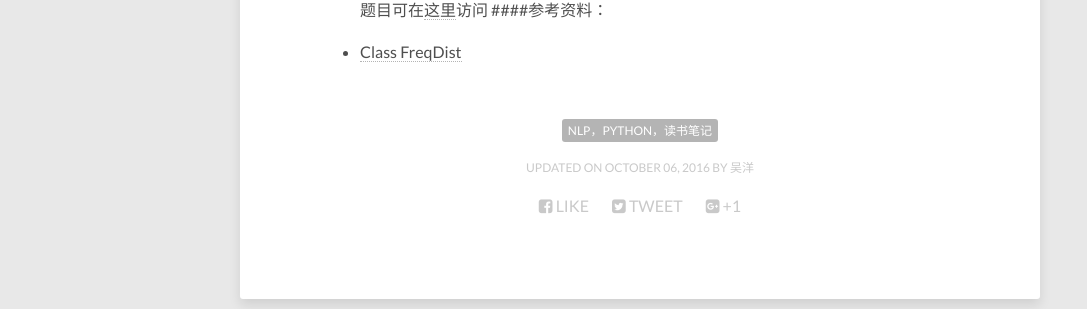
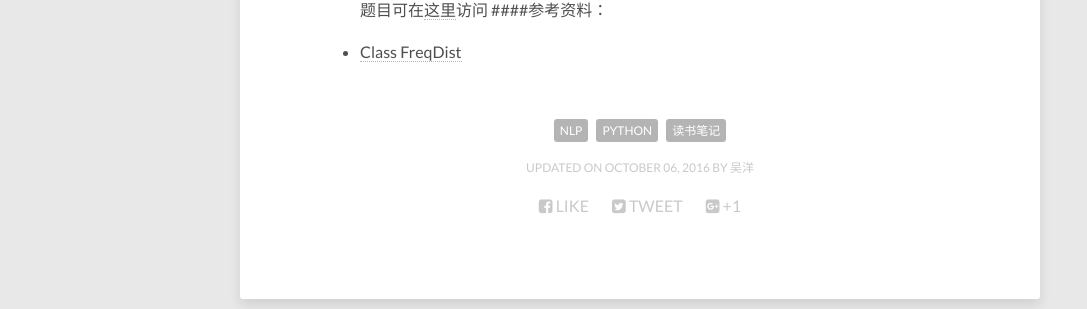
Before and after one commit to JLU-WuYang/JLU-WuYang.github.io, a Jekyll site: the page built from _posts/2016-10-06-NLP-WITH-PYTHON-1.md, in a window 1280 px wide and 900 px high, scrolled down 5642 px. Shown: the part 137-446 px from the top of the window, without its empty margins (0-1087 px from the left). Built offline with Jekyll 4.4.1, drawn with Linux system fonts in a browser that asks for light colours; nearby versions of some CDN libraries.

```diff
--- a/_posts/2016-10-06-NLP-WITH-PYTHON-1.md
+++ b/_posts/2016-10-06-NLP-WITH-PYTHON-1.md
@@ -3,7 +3,7 @@ layout: post
 title: NLP WITH PYTHON 1
 description: "NLP WITH PYTHON的读书笔记"
 modified: 2016-10-06
-tags: [NLP，Python，读书笔记]
+tags: [NLP,Python,读书笔记]
 image:
   feature: abstract-3.jpg
   credit: dargadgetz
```
